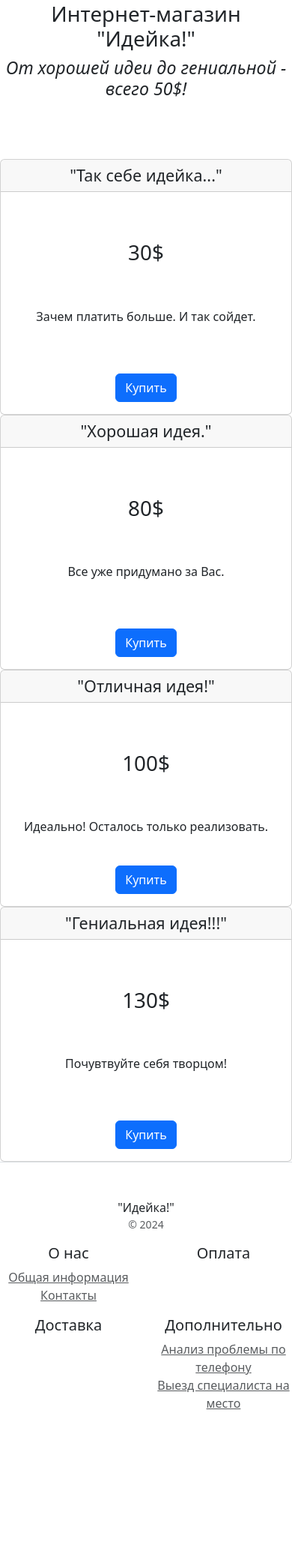
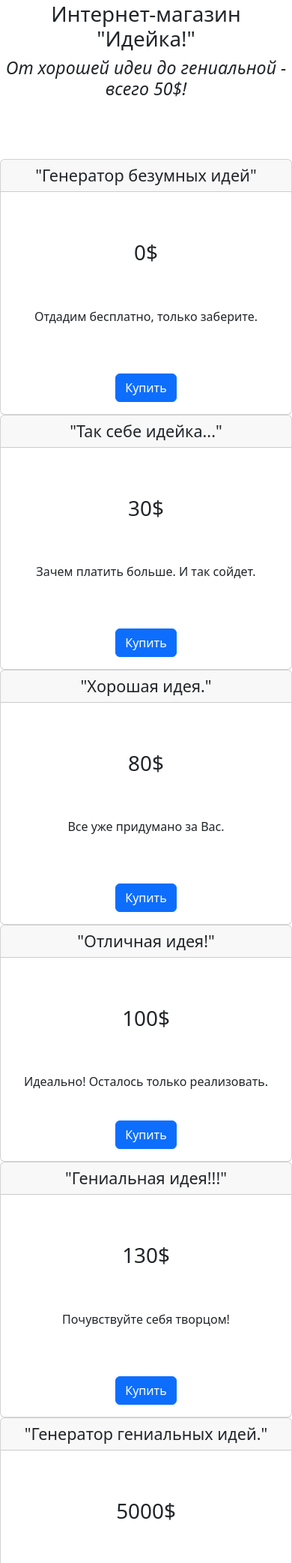
Before and after one commit to dyadyasawa/course_6_homeworks, a Django app: page / in a window 390 px wide. Shown: the part 156-2240 px from the top of the page at 75% size. Before the commit the page ends 2035 px from the top, so only its background shows below. Run offline with Django 5.2, Linux system fonts and the light colour scheme.

Commit message:
Изменения в home.html.

```diff
--- a/catalog/templates/catalog_app/home.html
+++ b/catalog/templates/catalog_app/home.html
@@ -32,6 +32,21 @@
   <br>
     <div class="row text-center">
         <div class="col-sm-2">
+            <div class="card text-center">
+                <h4 class="card-header">"Генератор безумных идей"</h4>
+                    <div class="card-body">
+                        <br>
+                        <br>
+                        <h1 class="card-title">0$</h1>
+                        <br>
+                        <br>
+                        <p class="card-text">Отдадим бесплатно, только заберите.</p>
+                        <br>
+                        <br>
+
+                        <a href="#" class="btn btn-primary">Купить</a>
+                    </div>
+            </div>
         </div>
         <div class="col-sm-2">
             <div class="card text-center">
@@ -90,14 +105,29 @@
                         <h1 class="card-title">130$</h1>
                         <br>
                         <br>
-                        <p class="card-text">Почувтвуйте себя творцом!</p>
+                        <p class="card-text">Почувcтвуйте себя творцом!</p>
                         <br>
                         <br>
                         <a href="#" class="btn btn-primary">Купить</a>
                     </div>
             </div>
         </div>
-        <div class="col-sm-1">
+        <div class="col-sm-2">
+            <div class="card text-center">
+                <h4 class="card-header">"Генератор гениальных идей."</h4>
+                    <div class="card-body">
+                        <br>
+                        <br>
+                        <h1 class="card-title">5000$</h1>
+                        <br>
+                        <br>
+                        <p class="card-text">Новейшее изобретение в области генерации идей.</p>
+                        <br>
+                        <br>
+
+                        <a href="#" class="btn btn-primary">Купить</a>
+                    </div>
+            </div>
         </div>
     <footer class="pt-4 my-md-5 pt-md-5 border-top">
         <br>
```
